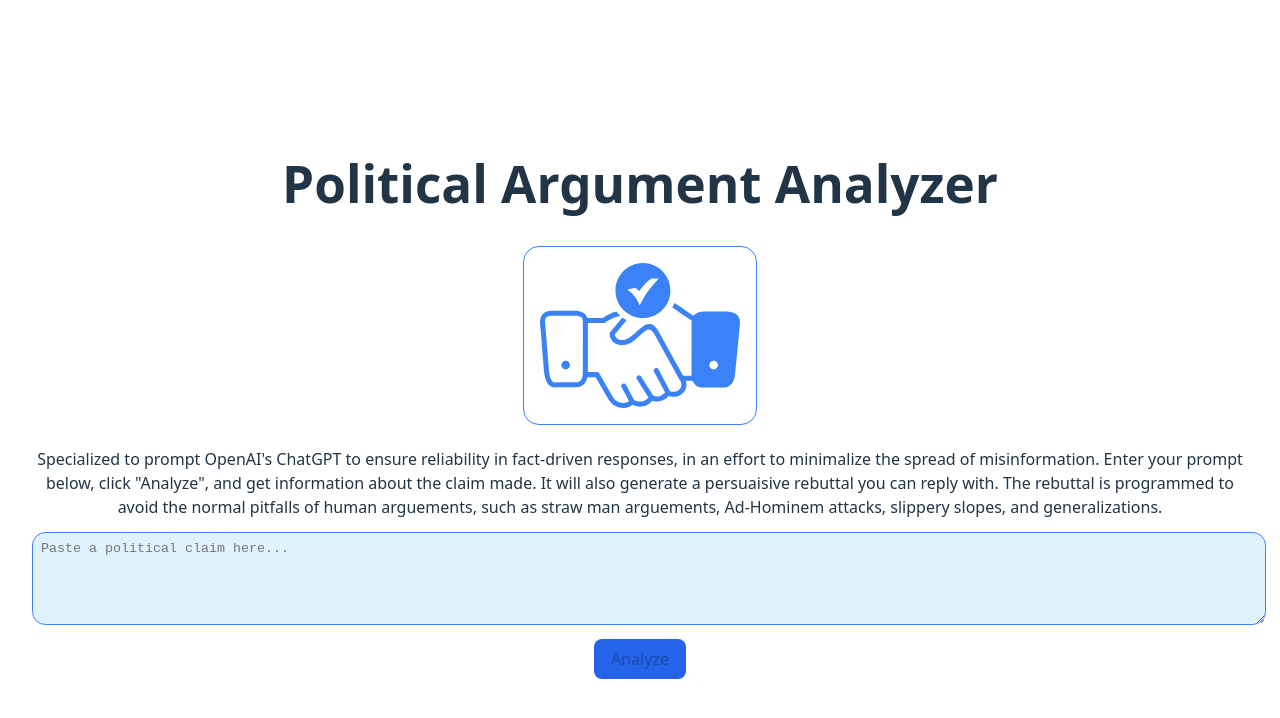
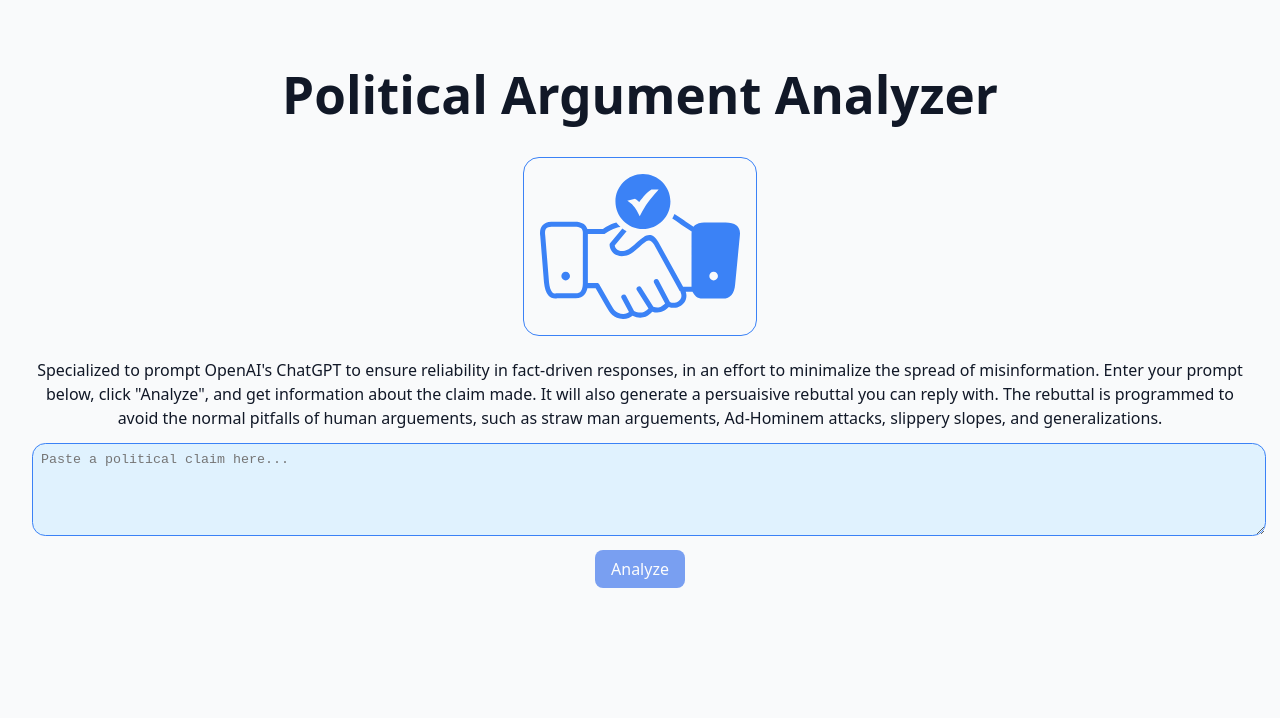
Before and after one commit to george-arnold-2/political-chatbot, a React (Vite) app: page / in a window 1280 px wide. Shown: the top 718 px of the page. Built offline with nearby package versions, Linux system fonts and the light colour scheme; no server answers.

Commit message:
error handlings

```diff
--- a/index.html
+++ b/index.html
@@ -3,7 +3,7 @@
 
 <head>
     <meta charset="UTF-8" />
-    <link rel="icon" type="image/svg+xml" href="/vite.svg" />
+    <link rel="icon" type="image/svg+xml" href="/icon.svg" />
     <meta name="viewport" content="width=device-width, initial-scale=1.0" />
     <title>Political Chatbot</title>
 </head>
--- a/src/App.css
+++ b/src/App.css
@@ -1,19 +1,11 @@
+/* =======================
+   Layout & Container
+   ======================= */
 #root {
     max-width: 1280px;
     margin: 0 auto;
     padding: 2rem;
     text-align: center;
-}
-
-.card {
-    padding: 2em;
-}
-
-.results div {
-    text-align: left;
-    border-radius: 1em;
-    padding: 1em;
-    margin-top: 2em;
 }
 
 h3 {
@@ -24,29 +16,74 @@ p {
     margin-bottom: 0;
 }
 
-.error {
-    background: #fee2e2;
-    text-align: left;
+textarea {
+    background: var(--fact-bg);
+    border: 1px solid var(--fact-border);
+    color: var(--text-primary);
+    border-radius: 1em;
+    margin-top: 1em;
 }
 
 button {
-    background: #2563eb;
+    background: var(--button-bg);
+    color: var(--button-text);
+    border: none;
+    padding: 0.6em 1.2em;
+    border-radius: 0.5em;
+    cursor: pointer;
+    transition: background 0.3s ease;
+}
+
+button:hover {
+    background: var(--button-hover-bg);
+}
+
+button:disabled {
+    /* stops hover from happening */
+    background: var(--button-bg) !important;
+
+    cursor: not-allowed;
+    opacity: 0.6;
 }
 
 img {
     width: 25%;
     max-width: 200px;
     margin: 0 auto;
-    border: 1px solid #3b82f6;
+    border: 1px solid var(--fact-border);
     border-radius: 1em;
     padding: 1em;
-
 }
 
-textarea {
-    background: #e0f2fe;
-    border: 1px solid #3b82f6;
-    color: #111827;
+/* =======================
+    Results
+   ======================= */
+
+.results div {
+    text-align: left;
     border-radius: 1em;
-    margin-top: 1em;
+    padding: 1em;
+    margin-top: 2em;
 }
+
+.results {
+    opacity: 0;
+    transform: translateY(10px);
+    animation: slideFadeIn 0.5s ease-out forwards;
+}
+
+
+.error {
+    background: var(--error-bg);
+    border: 1px solid var(--error-border);
+    color: var(--error-text);
+    text-align: left;
+}
+
+
+@keyframes slideFadeIn {
+    to {
+        opacity: 1;
+        transform: translateY(0);
+    }
+}
--- a/src/App.jsx
+++ b/src/App.jsx
@@ -28,8 +28,11 @@ export default function App() {
                     'A network error occurred, we apologize for the disturbance to the force';
 
                 // Remove leading digits + spaces (e.g., "429 ")
-                const cleanedError = rawError.replace('429', '');
-
+                let cleanedError = rawError
+                    .replace(/429/g, '')
+                    .replace('You', 'The developer')
+                    .replace('your', 'his')
+                    .replace('your plan and billing details', 'back later');
                 setResult({ error: cleanedError });
             } else {
                 setResult(data);
@@ -42,8 +45,11 @@ export default function App() {
                 'A network error occurred, we apologize for the disturbance to the force';
 
             // Remove leading digits + spaces (e.g., "429 ")
-            const cleanedError = rawError.replace('429', '');
-
+            let cleanedError = rawError
+                .replace(/429/g, '')
+                .replace('You', 'The developer')
+                .replace('your', 'his')
+                .replace('your plan and billing details', 'back later');
             setResult({ error: cleanedError });
         } finally {
             setLoading(false);
--- a/src/index.css
+++ b/src/index.css
@@ -4,31 +4,64 @@
     font-weight: 400;
 
     color-scheme: light dark;
-    color: #111827;
-    background-color: #f9fafb;
+
 
     font-synthesis: none;
     text-rendering: optimizeLegibility;
     -webkit-font-smoothing: antialiased;
     -moz-osx-font-smoothing: grayscale;
+
+    --bg: #f9fafb;
+    --text-primary: #111827;
+    --accent: #2563eb;
+
+    --fact-bg: #e0f2fe;
+    --fact-border: #3b82f6;
+
+    --response-bg: #f0fdf4;
+    --response-border: #22c55e;
+
+    --error-bg: #fee2e2;
+    --error-border: #ef4444;
+    --error-text: #b91c1c;
+
+    --button-bg: #2563eb;
+    --button-hover-bg: #1d4ed8;
+    --button-text: #fff;
+
+    --input-border: #9ca3af;
+    --input-focus-border: #2563eb;
+    --bg: #f9fafb;
+    --text-primary: #111827;
+    --accent: #2563eb;
+
+    --fact-bg: #e0f2fe;
+    --fact-border: #3b82f6;
+
+    --response-bg: #f0fdf4;
+    --response-border: #22c55e;
+
+    --error-bg: #fee2e2;
+    --error-border: #ef4444;
+    --error-text: #b91c1c;
+
+    --button-bg: #2563eb;
+    --button-hover-bg: #1d4ed8;
+    --button-text: #fff;
+
+    --input-border: #9ca3af;
+    --input-focus-border: #2563eb;
+
 }
 
-a {
-    font-weight: 500;
-    color: #646cff;
-    text-decoration: inherit;
-}
 
-a:hover {
-    color: #535bf2;
-}
 
 body {
     margin: 0;
-    display: flex;
-    place-items: center;
     min-width: 320px;
     min-height: 100vh;
+    color: var(--text-primary);
+    background-color: var(--bg);
 }
 
 h1 {
@@ -38,36 +71,16 @@ h1 {
 
 button {
     border-radius: 8px;
-    border: 1px solid transparent;
     padding: 0.6em 1.2em;
     font-size: 1em;
     font-weight: 500;
     font-family: inherit;
-    background-color: #1a1a1a;
     cursor: pointer;
     transition: border-color 0.25s;
 }
 
-button:hover {
-    border-color: #646cff;
-}
 
 button:focus,
 button:focus-visible {
     outline: 4px auto -webkit-focus-ring-color;
 }
-
-@media (prefers-color-scheme: light) {
-    :root {
-        color: #213547;
-        background-color: #ffffff;
-    }
-
-    a:hover {
-        color: #747bff;
-    }
-
-    button {
-        background-color: #f9f9f9;
-    }
-}
```
Also changed, not shown: public/icon.svg (added).
